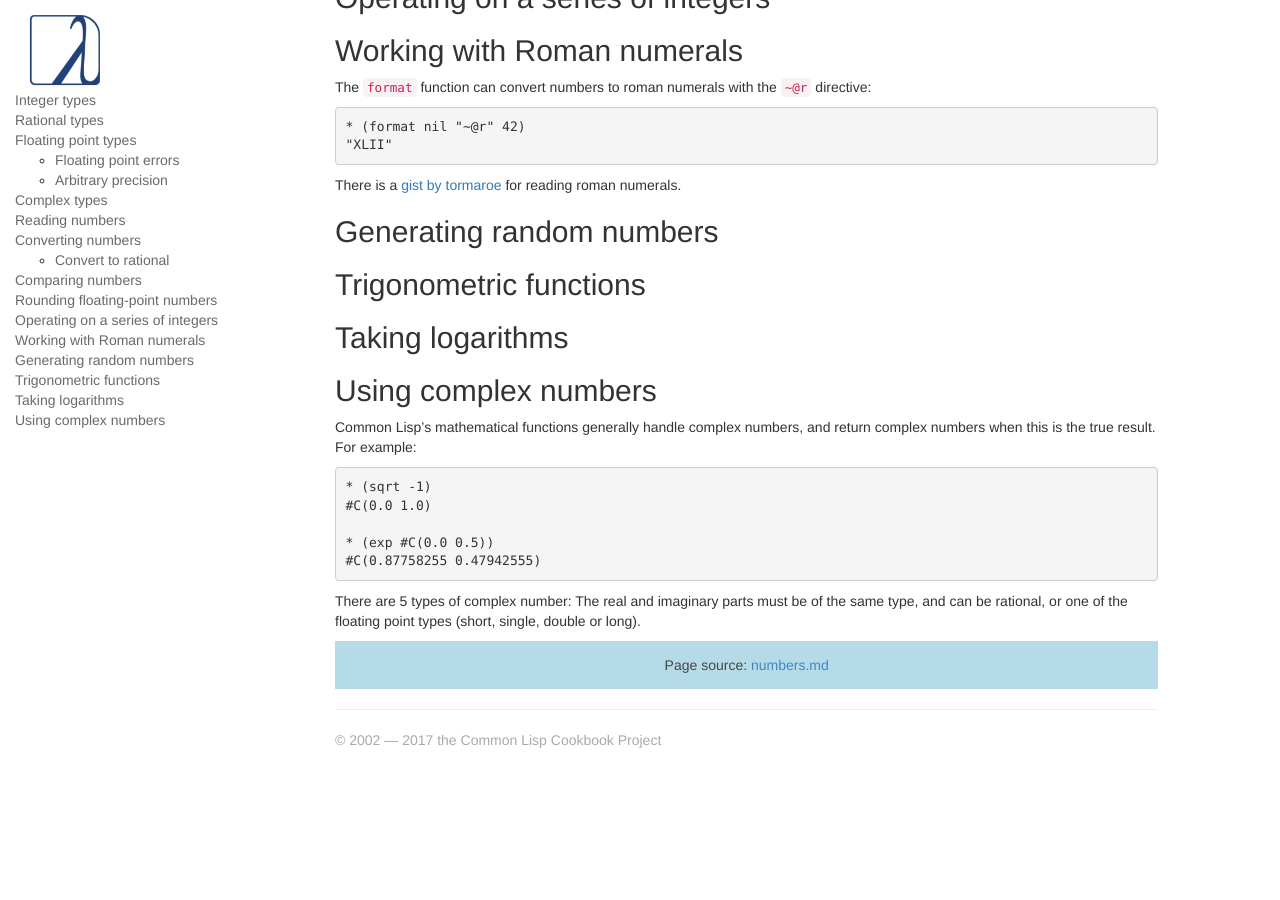
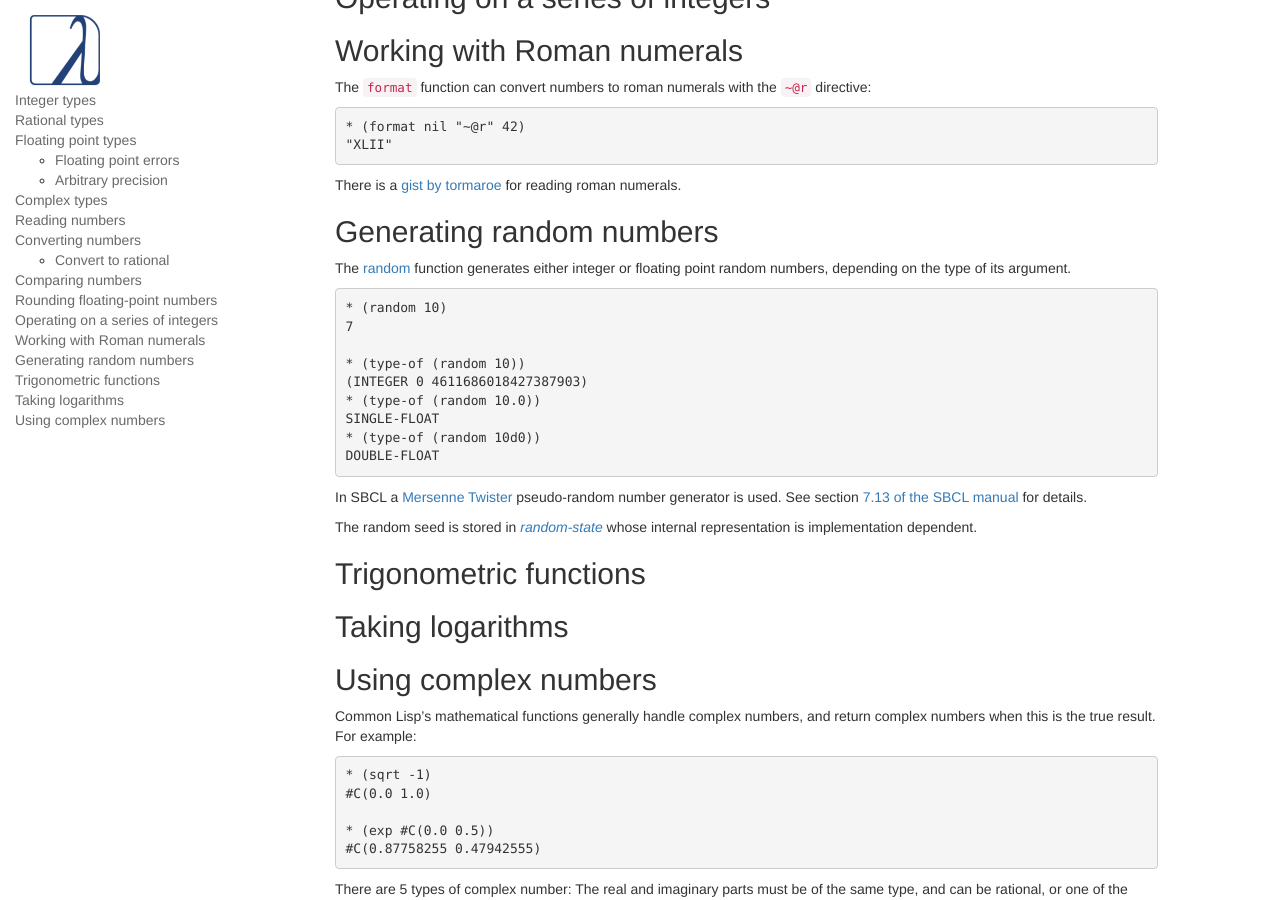
Before and after one commit to LispCookbook/cl-cookbook, a Jekyll site: the page built from numbers.md, in a window 1280 px wide and 900 px high, scrolled down 2591 px. Built offline with Jekyll 4.4.1, drawn with Linux system fonts in a browser that asks for light colours; before the commit the page ends 3361 px from its top, so only the background shows below that.

Commit message:
Start section on random numbers

```diff
--- a/numbers.md
+++ b/numbers.md
@@ -199,6 +199,30 @@ reading roman numerals.
 
 ## Generating random numbers
 
+The [random](http://clhs.lisp.se/Body/f_random.htm#random) function
+generates either integer or floating point random numbers, depending on
+the type of its argument.
+
+~~~lisp
+* (random 10)
+7
+
+* (type-of (random 10))
+(INTEGER 0 4611686018427387903)
+* (type-of (random 10.0))
+SINGLE-FLOAT
+* (type-of (random 10d0))
+DOUBLE-FLOAT
+~~~
+
+In SBCL a [Mersenne Twister](https://en.wikipedia.org/wiki/Mersenne_Twister)
+ pseudo-random number generator is used. See section
+[7.13 of the SBCL manual](http://www.sbcl.org/manual/#Random-Number-Generation) for details.
+
+The random seed is stored in [*random-state*](http://clhs.lisp.se/Body/v_rnd_st.htm#STrandom-stateST)
+whose internal representation is implementation dependent.
+
+
 ## Trigonometric functions
 
 ## Taking logarithms
```
